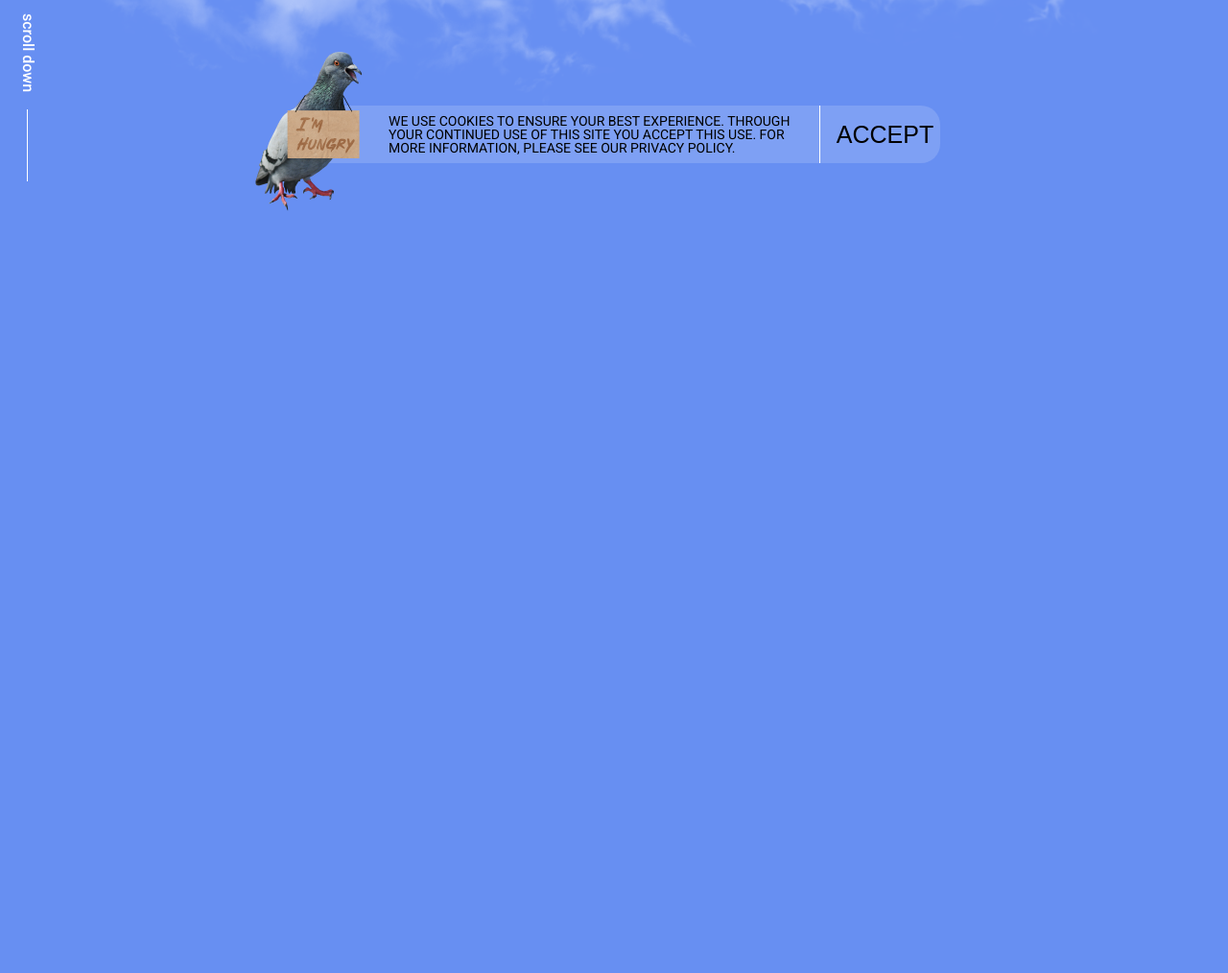
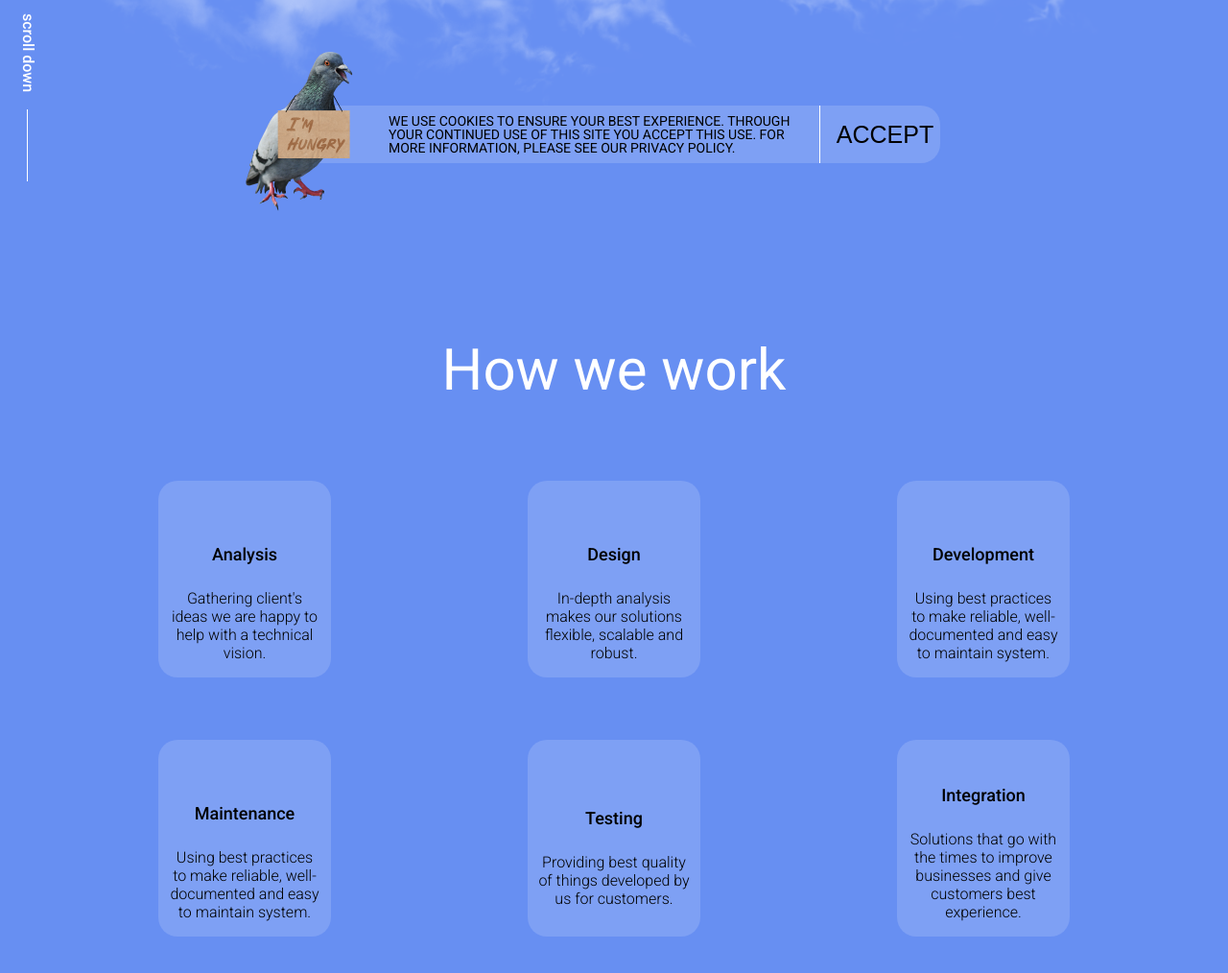
Before and after one commit to sviatoslav29041967/langing_live_streaming, a website: page index.html in a window 1280 px wide. Shown: the part 580-1594 px from the top of the page at 96% size. Before the commit the page ends 880 px from the top, so only its background shows below. Drawn offline with nearby package versions, Linux system fonts and the light colour scheme; files that its build step writes are made by us from their sources.

Commit message:
work section implementation

```diff
--- a/index.html
+++ b/index.html
@@ -86,6 +86,79 @@
                 </div>
             </div>
         </section>
+
+        <section class="work-section">
+            <div class="container">
+                <div class="work">
+                    <h2 class="work__title">How we work</h2>
+                    <div class="work__cards-wrapper">
+                        <figure class="info-card card--analysis" aria-label="card analysis">
+                            <svg class="info-card__icon icon--bulb" aria-label="bulb img">
+                                <use href="assets/sprites.svg#bulb-icon"></use>
+                            </svg>
+                            <h3 class="info-card__title">Analysis</h3>
+                            <p class="info-card__desc">
+                                Gathering client's ideas we are happy to help with a technical vision.
+                            </p>
+                        </figure>
+
+                        <figure class="info-card card--design" aria-label="card design">
+                            <svg class="info-card__icon icon--design" aria-label="design img">
+                                <use href="assets/sprites.svg#design-icon"></use>
+                            </svg>
+                            <h3 class="info-card__title">Design</h3>
+                            <p class="info-card__desc">
+                                In-depth analysis makes our solutions flexible, scalable and robust.
+                            </p>
+                        </figure>
+
+                        <figure class="info-card card--dev" aria-label="dev card">
+                            <svg class="info-card__icon icon--dev" aria-label="dev img">
+                                <use href="assets/sprites.svg#dev-icon"></use>
+                            </svg>
+                            <h3 class="info-card__title">Development</h3>
+                            <p class="info-card__desc">
+                                Using best practices to make reliable, well-documented and easy to maintain system.
+                            </p>
+                        </figure>
+
+                        <figure class="info-card card--maintenance" aria-label="maintenance card">
+                            <svg class="info-card__icon icon--maintenance" aria-label="maintenance img">
+                                <use href="assets/sprites.svg#maintenance-icon"></use>
+                            </svg>
+                            <h3 class="info-card__title">Maintenance</h3>
+                            <p class="info-card__desc">
+                                Using best practices to make reliable, well-documented and easy to maintain system.
+                            </p>
+                        </figure>
+
+                        <figure class="info-card card--testing" aria-label="testing card">
+                            <svg class="info-card__icon icon--testing" aria-label="testing img">
+                                <use href="assets/sprites.svg#testing-icon"></use>
+                            </svg>
+                            <h3 class="info-card__title">Testing</h3>
+                            <p class="info-card__desc">
+                                Providing best quality of things developed by us for customers.
+                            </p>
+                        </figure>
+
+                        <figure class="info-card card--integration" aria-label="integration card">
+                            <svg class="info-card__icon icon--integration" aria-label="integration img">
+                                <use href="assets/sprites.svg#integration-icon"></use>
+                            </svg>
+                            <h3 class="info-card__title">Integration</h3>
+                            <p class="info-card__desc">
+                                Solutions that go with the times to improve businesses and give customers best
+                                experience.
+                            </p>
+                        </figure>
+
+                    </div>
+
+                </div>
+            </div>
+        </section>
+
     </main>
 
 
--- a/styles/_basic.scss
+++ b/styles/_basic.scss
@@ -13,6 +13,10 @@ h1,h2,h3,h4,h5,h6,ul,button {
 
 }
 
+figure {
+    margin: 0;
+}
+
 a {
     text-decoration: none;
     color: unset;
--- /dev/null
+++ b/styles/_cards.scss
@@ -0,0 +1,57 @@
+@use "variables" as v;
+@use "sass:color";
+@use "mixins" as m;
+
+
+
+.info-card {
+    width: 180px;
+    height: 205px;
+    padding: 20px 11px 0;
+    border-radius: 20px;
+    background-color: color.adjust(v.$color_white, $alpha: -0.85);
+    @include m.d-flex(start, center, nowrap, column, 0, 10px);
+
+    &__icon {
+        width: 25px;
+        height: 25px;
+        fill: v.$color_black;
+    }
+
+    &__title {
+        @include m.font(18px, 500, v.$color_black);
+    }
+
+    &__desc {
+        @include m.font(16px, 300, v.$color_black);
+    }
+
+    &:hover {
+        cursor: pointer;
+        background-color: color.adjust(v.$color_white, $alpha: -0.95);
+        border: 1px solid v.$color_white;
+        .info-card__icon {
+            fill: v.$color_white;
+        }
+        .info-card__title {
+           color: v.$color_white;
+        }
+        .info-card__desc {
+          color: v.$color_white;
+        }
+    }
+
+    @media (max-width: v.$media_min) {
+       width: 140px;
+       height: 170px;
+
+       &__title {
+        @include m.font(14px, 400, v.$color_black);
+    }
+
+    &__desc {
+        @include m.font(11px, 300, v.$color_black);
+    }
+    }
+
+}
--- a/styles/_hero.scss
+++ b/styles/_hero.scss
@@ -96,7 +96,7 @@
         &-img {
             width: 126px;
             height: 198px;
-            @include m.position(absolute, 1, -1, top, left, -75px, -35px);
+            @include m.position(absolute, 1, -1, top, left, -75px, -45px);
         }
 
         &-content {
--- a/styles/_importer.scss
+++ b/styles/_importer.scss
@@ -1,3 +1,5 @@
 @forward 'basic';
+@forward 'cards';
 @forward 'header';
 @forward 'hero';
+@forward 'work';
--- /dev/null
+++ b/styles/_work.scss
@@ -0,0 +1,119 @@
+@use "variables" as v;
+@use "sass:color";
+@use "mixins" as m;
+
+.work-section {
+    padding: 50px 20px 180px;
+
+    .work {
+        margin: 0 auto;
+        text-align: center;
+
+        &__title {
+            margin: 0 0 80px 0;
+            @include m.font(60px, 400, v.$color_white);
+
+            @media (max-width: v.$media_min) {
+                display: none;
+            }
+        }
+
+        &__cards-wrapper {
+            margin: 0 auto;
+            max-width: 950px;
+
+            display: grid;
+            grid-template-columns: repeat(3, 1fr);
+            grid-template-rows: repeat(2, 1fr);
+            row-gap: 65px;
+            // justify-items: center;
+            // align-items: center;
+            place-items: center;
+            grid-template-areas:
+                "analysis design dev"
+                "maintenance testing integration";
+
+            .card--analysis {
+                grid-area: analysis;
+                justify-self: start;
+            }
+
+            .card--design {
+                grid-area: design;
+                // justify-self: center;
+            }
+
+            .card--dev {
+                grid-area: dev;
+                justify-self: end;
+            }
+
+            .card--maintenance {
+                grid-area: maintenance;
+                justify-self: start;
+            }
+
+            .card--testing {
+                grid-area: testing;
+                // justify-self: center;
+            }
+
+            .card--integration {
+                grid-area: integration;
+                justify-self: end;
+            }
+
+            .icon--bulb {
+                width: 29px;
+                height: 41px;
+            }
+
+            .icon--design {
+                width: 50px;
+                height: 41px;
+            }
+
+            .icon--dev {
+                width: 55px;
+                height: 41px;
+            }
+
+            .icon--maintenance {
+                width: 43px;
+                height: 41px;
+            }
+
+            .icon--testing {
+                width: 44px;
+                height: 41px;
+            }
+
+            .icon--integration {
+                width: 42px;
+                height: 41px;
+            }
+
+            @media (max-width: v.$media_md) {
+                grid-template-columns: repeat(2, 1fr);
+                grid-template-rows: repeat(3, 1fr);
+                row-gap: 65px;
+                // justify-items: center;
+                // align-items: center;
+                place-items: center;
+                grid-template-areas:
+                    "analysis design"
+                    "dev maintenance"
+                    "testing integration";
+
+                    .card--analysis,
+                    .card--design,
+                    .card--dev,
+                    .card--maintenance,
+                    .card--testing,
+                    .card--integration {
+                        justify-self: center;
+                    }
+            }
+        }
+    }
+}
```
Also changed, not shown: assets/sprites.svg.
